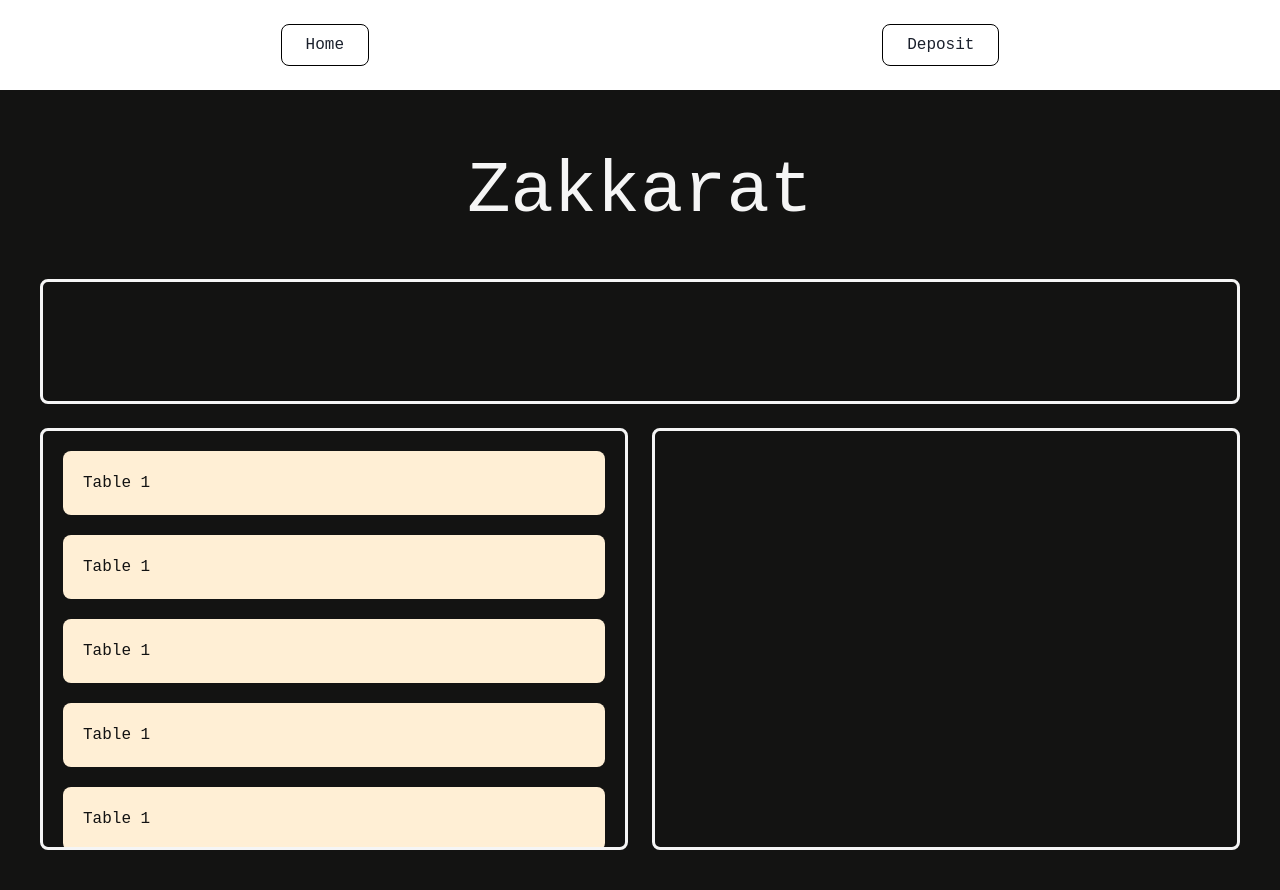
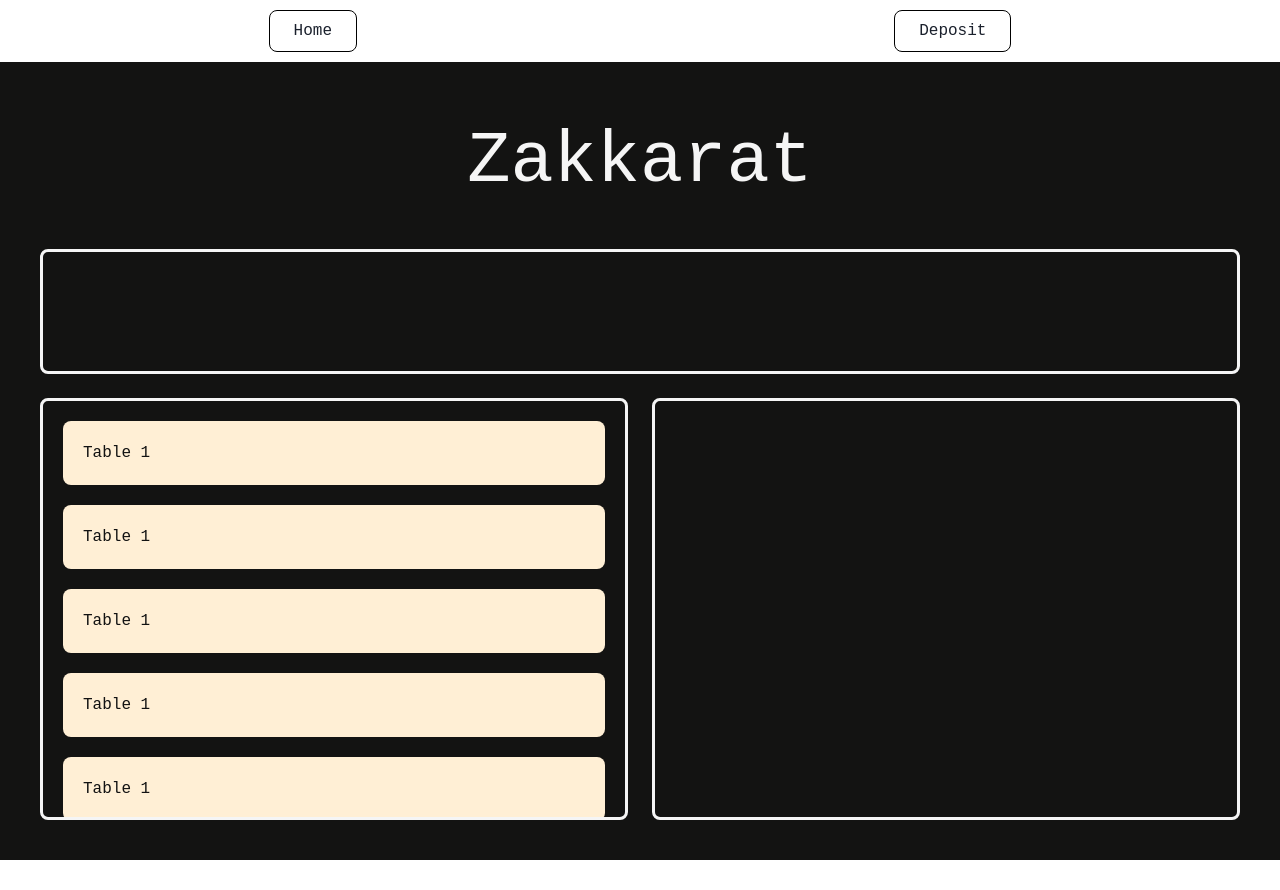
Before and after one commit to jasonkwm/leo-zakkarat, a Next.js app in the folder frontend/: page / in a window 1280 px wide. After the commit the page ends 860 px from the top, so only its background shows below. Built offline with nearby package versions, Linux system fonts and the light colour scheme; a web font is replaced by a local one.

Commit message:
feat: idk but good stuff

```diff
--- a/frontend/src/components/MainComponent.tsx
+++ b/frontend/src/components/MainComponent.tsx
@@ -8,16 +8,20 @@ export default function MainComponent({ children }: { children: React.ReactNode
                 flexDirection={"row"}
                 alignItems={"center"}
                 justifyContent={"space-around"}
-                padding={"24px"}
+                position={"fixed"}
+                top={"0"}
+                backgroundColor={"white"}
+                width={"100%"}
+                padding={"10px 0px"}
             >
                 <Link href="/" border={"solid 1px black"} borderRadius={"8px"} padding={"8px 24px"}>
                     Home
                 </Link>
-                <Link href="/deposit" border={"solid 1px black"} borderRadius={"8px"} padding={"8px 24px"}>
+                <Link href="/mint" border={"solid 1px black"} borderRadius={"8px"} padding={"8px 24px"}>
                     Deposit
                 </Link>
             </Box>
-            {children}
+            <Box mt={"60px"}>{children}</Box>
         </>
     );
 }
```
